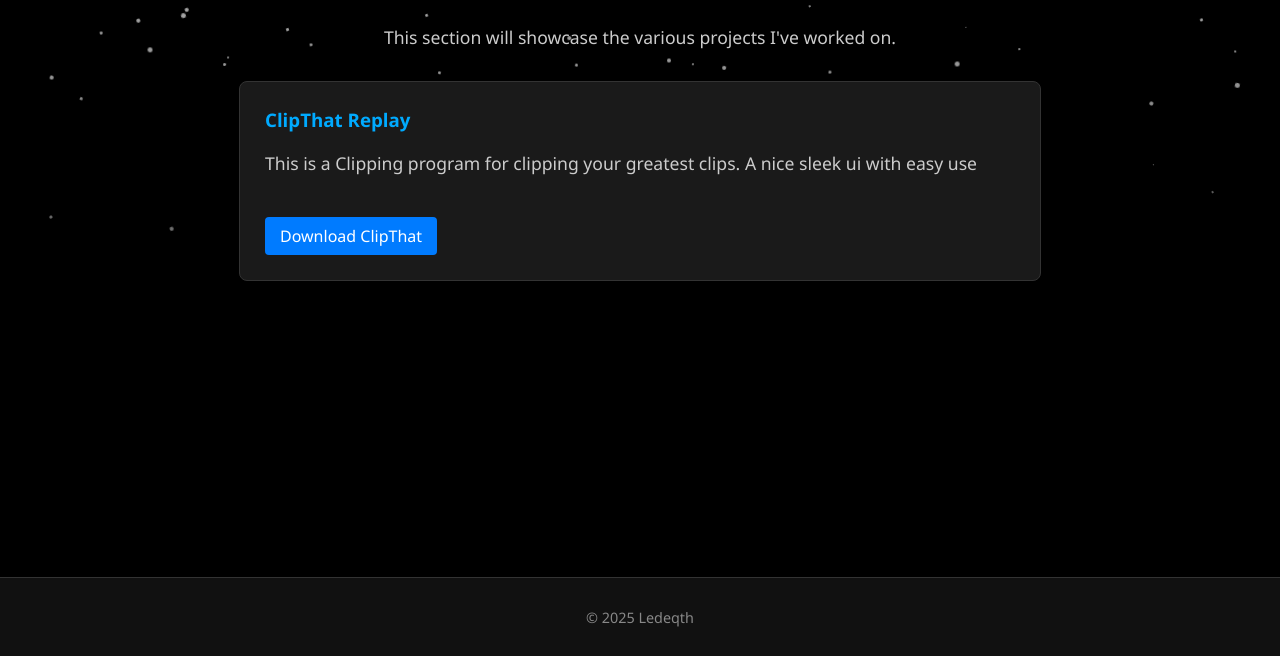
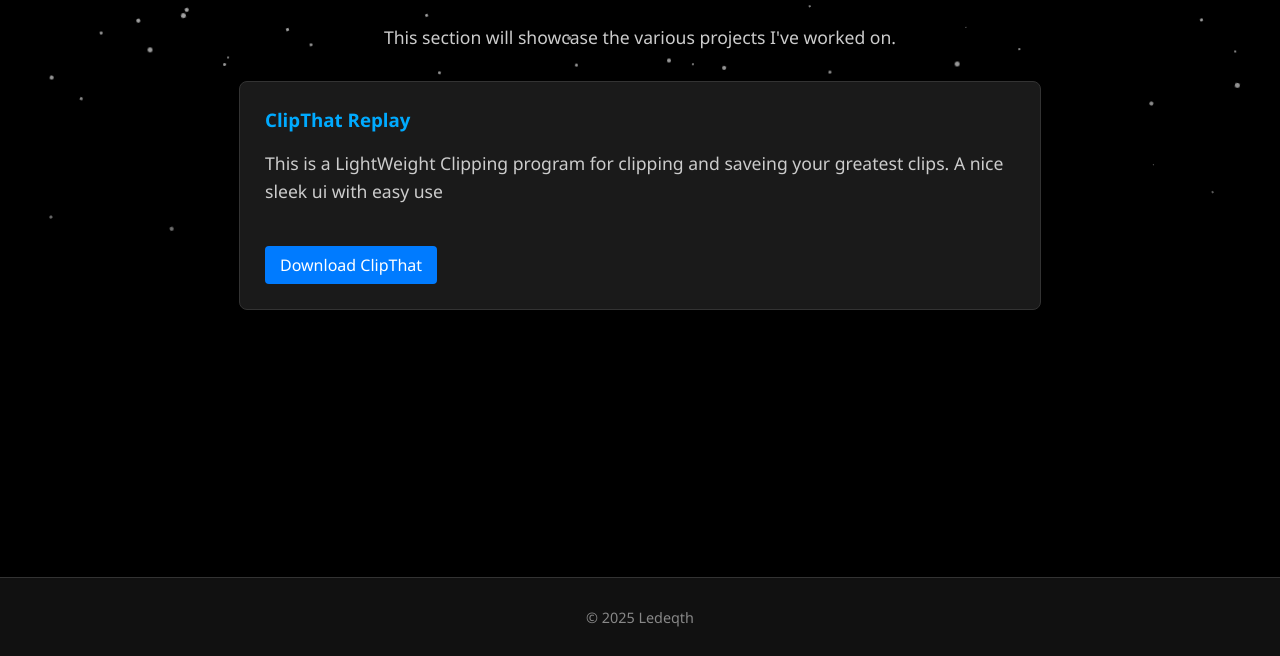
Before and after one commit to 0Azuree/Ledeqth, a plain HTML site: page projects.html in a window 1280 px wide. Shown: the part 144-800 px from the top of the page. Drawn offline with Linux system fonts and the light colour scheme.

Commit message:
Update projects.html

```diff
--- a/projects.html
+++ b/projects.html
@@ -25,7 +25,7 @@
 
         <div class="project-item">
             <h3>ClipThat Replay</h3>
-            <p>This is a Clipping program for clipping your greatest clips. A nice sleek ui with easy use</p>
+            <p>This is a LightWeight Clipping program for clipping and saveing your greatest clips. A nice sleek ui with easy use</p>
             <a href="https://github.com/0Azuree/Ledeqth/releases/download/New/ClipThat.Replay.zip" download="ClipThat.Replay.zip" class="project-link-button">Download ClipThat</a>
         </div>
 
```
